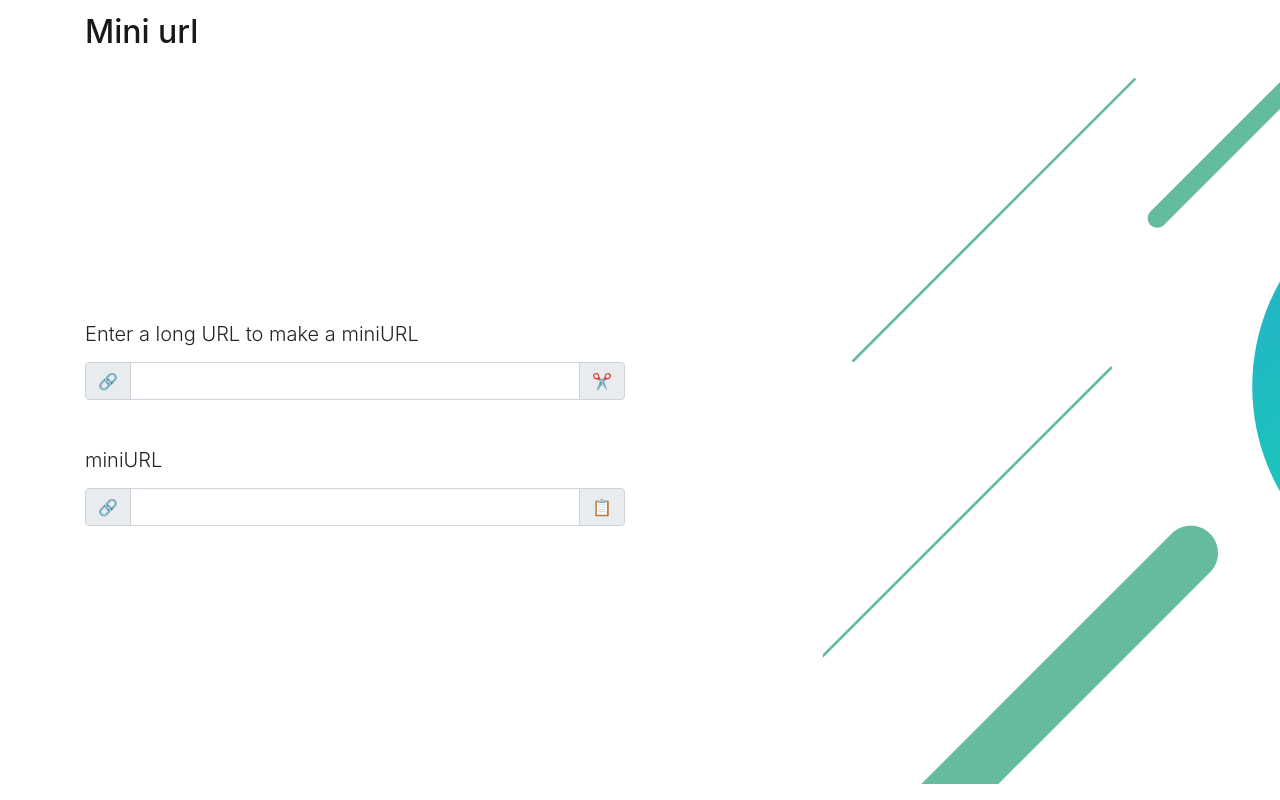
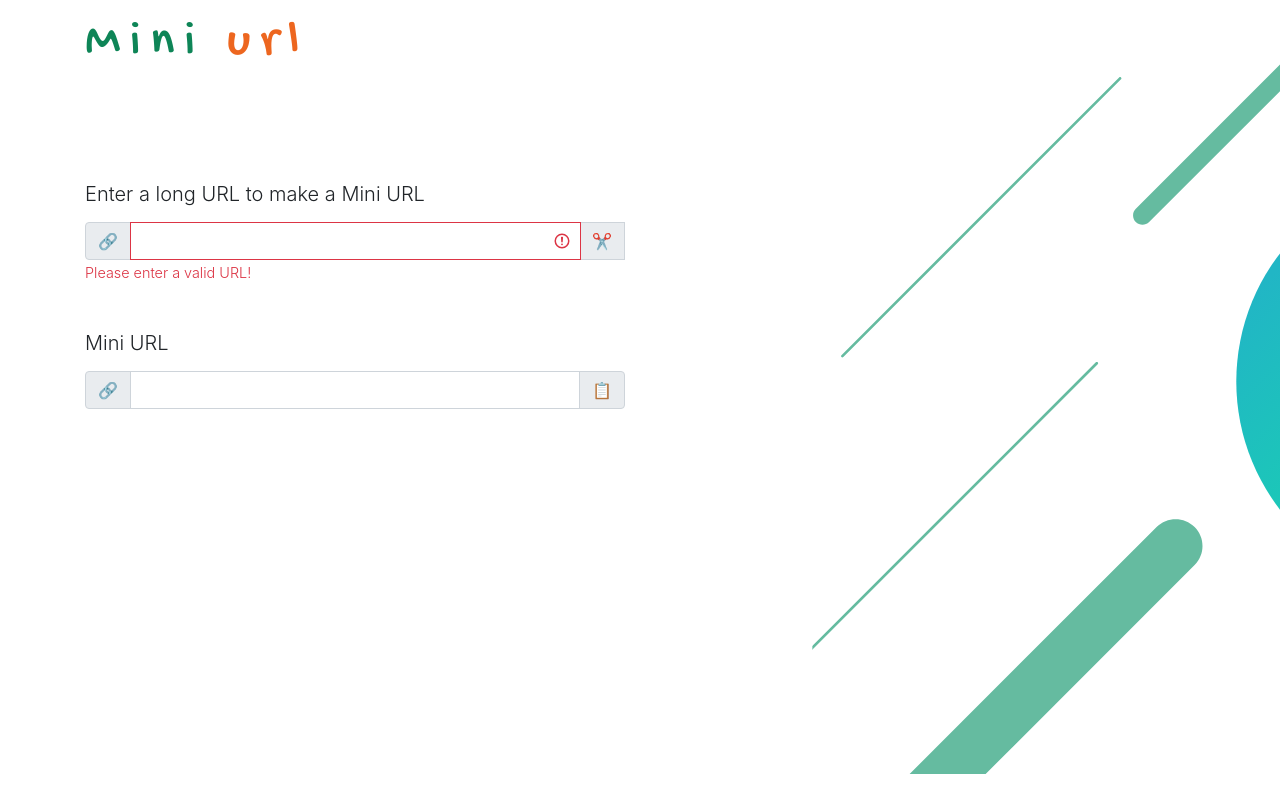
Before and after one commit to munal92/url-shortener-fe, a plain HTML site: page index.html in a window 1280 px wide. Both pictures are taken after a click on the button "✂️". Drawn offline with nearby package versions, Linux system fonts and the light colour scheme; no server answers; a web font is replaced by a local one.

Commit message:
added form control

```diff
--- a/css/style.css
+++ b/css/style.css
@@ -1,16 +1,3 @@
-/* :root {
-    margin: 0;
-    padding: 0;
-    --primary-color: #0000FF;
-    --body-fonts: "Helvetica", "Arial", sans-serif;
-    --line-height: 1.5;
-  }
-
-  p {
-    color: var(--primary-color);
-    font-family: var(--body-fonts);
-    line-height: var(--line-height);
-  } */
 :root {
   --primary-color: #65bba0;
   --secondary-color: #ed661f;
@@ -59,11 +46,18 @@ h6 {
   padding: 0;
 }
 
+.logo {
+  font-family: "Gochi Hand", cursive;
+
+  letter-spacing: 10px;
+  font-size: 50px;
+}
 /* main-section */
 
 .banner {
-  min-height: 90vh;
+  min-height: 80vh;
   /* padding-top: 22vh; */
 }
-.banner h4 {
+.isShow {
+  display: none;
 }
--- a/index.html
+++ b/index.html
@@ -9,6 +9,11 @@
       integrity="sha384-B0vP5xmATw1+K9KRQjQERJvTumQW0nPEzvF6L/Z6nronJ3oUOFUFpCjEUQouq2+l"
       crossorigin="anonymous"
     />
+    <link rel="preconnect" href="https://fonts.gstatic.com" />
+    <link
+      href="https://fonts.googleapis.com/css2?family=Gochi+Hand&family=Potta+One&display=swap"
+      rel="stylesheet"
+    />
     <meta name="viewport" content="width=device-width, initial-scale=1.0" />
     <link rel="stylesheet" href="/css/style.css" />
     <title>Mini Url</title>
@@ -17,17 +22,23 @@
     <nav class="navbar navbar-light">
       <div class="container">
         <a class="navbar-brand" href="#">
-          <h2 width="30" height="30" class="d-inline-block align-top" alt="">
-            Mini url
+          <h2
+            width="30"
+            height="30"
+            class="logo d-inline-block align-top pb-5"
+            alt=""
+          >
+            <span style="color: #0e8557">Mini</span>
+            <span style="color: #ed661f">url</span>
           </h2>
         </a>
       </div>
     </nav>
-    <div class="container banner d-flex flex-column justify-content-around">
+    <div class="container banner d-flex flex-column justify-content-start pt-5">
       <div class="row">
         <div class="col-md-6">
           <div>
-            <h4 class="mb-3 lead">Enter a long URL to make a miniURL</h4>
+            <h4 class="mb-3 lead">Enter a long URL to make a Mini URL</h4>
             <div class="input-group">
               <div class="input-group-prepend">
                 <span class="input-group-text">🔗</span>
@@ -36,6 +47,13 @@
 
               <div class="input-group-append">
                 <button
+                  id="cleanBtn"
+                  onclick="clearForm()"
+                  class="input-group-text isShow"
+                >
+                  🧹
+                </button>
+                <button
                   type="submit"
                   onclick="submitForm()"
                   class="input-group-text"
@@ -43,10 +61,13 @@
                   ✂️
                 </button>
               </div>
+              <div id="validationServer03Feedback" class="invalid-feedback">
+                Please enter a valid URL!
+              </div>
             </div>
           </div>
           <div class="mt-5">
-            <h4 class="mb-3 lead">miniURL</h4>
+            <h4 class="mb-3 lead">Mini URL</h4>
             <div class="input-group">
               <div class="input-group-prepend">
                 <span class="input-group-text">🔗</span>
--- a/js/script.js
+++ b/js/script.js
@@ -1,44 +1,51 @@
 let longURL = document.getElementById("longurl");
 let shortURL = document.getElementById("shorturl");
+let cleanBtn = document.getElementById("cleanBtn");
+
+//let axiosURL = "http://localhost:5000";
 let axiosURL = "https://m-url.herokuapp.com";
 
-longURL.addEventListener("click", (e) => {
-  e.preventDefault();
-  console.log(longURL.value);
-});
+function submitForm() {
+  if (longURL.value) {
+    longURL.className = "form-control";
+    cleanBtn.className = "input-group-text";
 
-function submitForm() {
-  console.log(longURL.value);
     try {
       axios
         .post(axiosURL + "/api/url", {
           longUrl: longURL.value,
         })
         .then((response) => {
-        console.log(response.data.url);
+          //console.log(response.data.url);
           shortURL.value = response.data.url.shortUrl;
         })
         .catch((error) => {
           console.log(error);
+          longURL.className = "form-control is-invalid";
         });
     } catch (err) {
       console.error(err);
     }
+  } else {
+    console.log("noldu");
+    longURL.className = "form-control is-invalid";
+  }
 }
 
 function copyClipboard() {
-  console.log("copyde");
   shortURL.select();
   document.execCommand("copy");
 }
-
+function clearForm() {
+  longURL.value = "";
+  shortURL.value = "";
+  cleanBtn.className = "input-group-text isShow";
+}
 function wakeUpServer() {
   try {
     axios
       .get(axiosURL)
-      .then((response) => {
-        console.log(response);
-      })
+      .then(() => {})
       .catch((error) => {
         console.log(error);
       });
```
Lines whose indentation alone changed are shown as unchanged.
